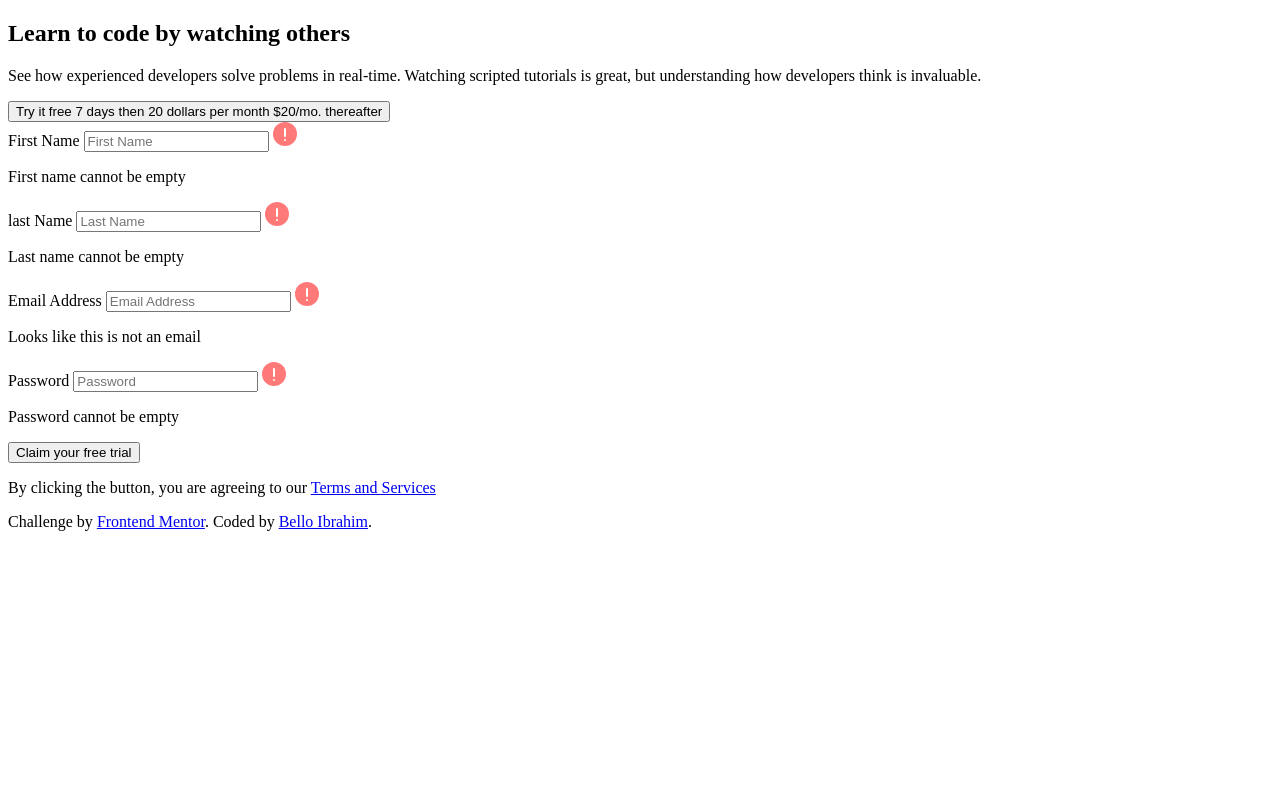
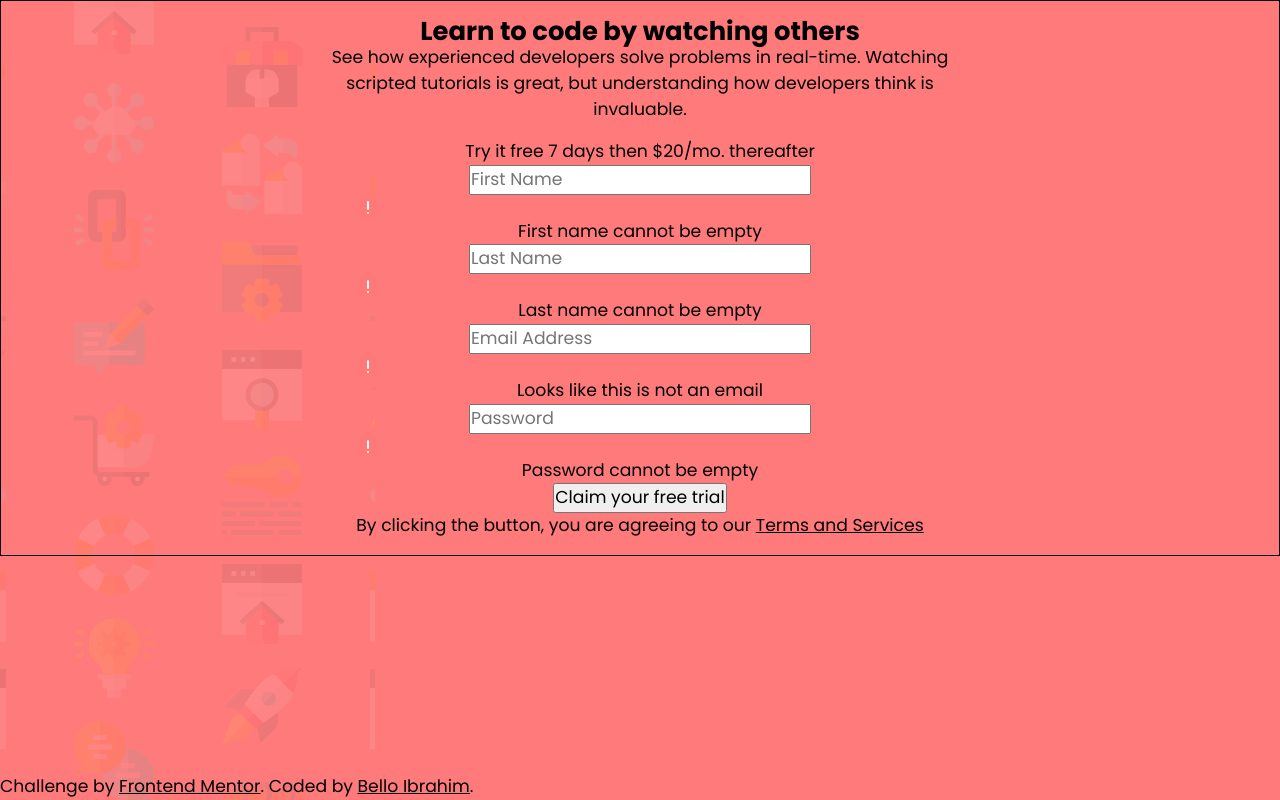
Before and after one commit to repro123/intro-with-form, a plain HTML site: page index.html in a window 1280 px wide. Drawn offline with Linux system fonts and the light colour scheme.

Commit message:
styling updated

```diff
--- a/index.html
+++ b/index.html
@@ -3,41 +3,45 @@
   <head>
     <meta charset="UTF-8" />
     <meta name="viewport" content="width=device-width, initial-scale=1.0" />
-    <!-- displays site properly based on user's device -->
-
     <link
       rel="icon"
       type="image/png"
       sizes="32x32"
       href="./images/favicon-32x32.png"
     />
-
+    <link rel="preconnect" href="https://fonts.googleapis.com" />
+    <link rel="preconnect" href="https://fonts.gstatic.com" crossorigin />
+    <link
+      href="https://fonts.googleapis.com/css2?family=Poppins:ital,wght@0,100;0,200;0,300;0,400;0,500;0,600;0,700;0,800;0,900;1,100;1,200;1,300;1,400;1,500;1,600;1,700;1,800;1,900&display=swap"
+      rel="stylesheet"
+    />
+    <link rel="stylesheet" href="./src/styles.css" />
     <title>Frontend Mentor | Intro component with sign up form</title>
   </head>
   <body>
     <main>
-      <div>
-        <section>
-          <h1>Learn to code by watching others</h1>
-          <p>
+      <div class="c-card-container">
+        <section class="section-one">
+          <h1 class="section-one__heading">Learn to code by watching others</h1>
+          <p class="section-one__paragraph">
             See how experienced developers solve problems in real-time. Watching
             scripted tutorials is great, but understanding how developers think
             is invaluable.
           </p>
         </section>
 
-        <section>
-          <button>
-            <span>Try it free 7 days</span>
+        <section class="section-two">
+          <p class="section-two__banner">
+            <span class="banner__bold">Try it free 7 days</span>
             <span
               >then <span class="sr-only">20 dollars per month</span>
               <span aria-hidden="true">$20/mo.</span> thereafter</span
             >
-          </button>
+          </p>
 
-          <form action="#">
-            <div>
-              <div>
+          <form action="#" class="form">
+            <div class="form__input-error-container">
+              <div class="input-container">
                 <label for="firstName" class="sr-only">First Name</label>
                 <input
                   type="text"
@@ -47,13 +51,15 @@
                   autocomplete="name"
                   placeholder="First Name"
                 />
-                <img src="./images/icon-error.svg" alt="" />
+                <img src="./images/icon-error.svg" alt="" class="error-icon" />
               </div>
-              <p aria-live="polite">First name cannot be empty</p>
+              <p aria-live="polite" class="error-text" id="firstNameError">
+                First name cannot be empty
+              </p>
             </div>
 
-            <div>
-              <div>
+            <div class="form__input-error-container">
+              <div class="input-container">
                 <label for="lastName" class="sr-only">last Name</label>
                 <input
                   type="text"
@@ -63,13 +69,15 @@
                   autocomplete="name"
                   placeholder="Last Name"
                 />
-                <img src="./images/icon-error.svg" alt="" />
+                <img src="./images/icon-error.svg" alt="" class="error-icon" />
               </div>
-              <p aria-live="polite">Last name cannot be empty</p>
+              <p aria-live="polite" class="error-text" id="lastNameError">
+                Last name cannot be empty
+              </p>
             </div>
 
-            <div>
-              <div>
+            <div class="form__input-error-container">
+              <div class="input-container">
                 <label for="email" class="sr-only">Email Address</label>
                 <input
                   type="email"
@@ -79,13 +87,15 @@
                   autocomplete="name"
                   placeholder="Email Address"
                 />
-                <img src="./images/icon-error.svg" alt="" />
+                <img src="./images/icon-error.svg" alt="" class="error-icon" />
               </div>
-              <p aria-live="polite">Looks like this is not an email</p>
+              <p aria-live="polite" class="error-text" id="emailError">
+                Looks like this is not an email
+              </p>
             </div>
 
-            <div>
-              <div>
+            <div class="form__input-error-container">
+              <div class="input-container">
                 <label for="firstName" class="sr-only">Password</label>
                 <input
                   type="password"
@@ -95,15 +105,17 @@
                   autocomplete="off"
                   placeholder="Password"
                 />
-                <img src="./images/icon-error.svg" alt="" />
+                <img src="./images/icon-error.svg" alt="" class="error-icon" />
               </div>
-              <p aria-live="polite">Password cannot be empty</p>
+              <p aria-live="polite" class="error-text" id="passwordError">
+                Password cannot be empty
+              </p>
             </div>
 
-            <button type="submit">Claim your free trial</button>
+            <button type="submit" id="submit">Claim your free trial</button>
           </form>
 
-          <p>
+          <p class="terms-service">
             By clicking the button, you are agreeing to our
             <a href="#">Terms and Services</a>
           </p>
--- /dev/null
+++ b/src/styles.css
@@ -0,0 +1,157 @@
+/* Box sizing rules */
+*,
+*::before,
+*::after {
+  box-sizing: border-box;
+  padding: 0;
+  margin: 0;
+}
+
+/* Prevent font size inflation */
+html {
+  -moz-text-size-adjust: none;
+  -webkit-text-size-adjust: none;
+  text-size-adjust: none;
+}
+
+/* Remove default margin in favour of better control in authored CSS */
+body,
+h1,
+h2,
+h3,
+h4,
+p,
+figure,
+blockquote,
+dl,
+dd {
+  margin-block-end: 0;
+}
+
+/* Remove list styles on ul, ol elements with a list role, which suggests default styling will be removed */
+ul[role="list"],
+ol[role="list"] {
+  list-style: none;
+}
+
+/* Set core body defaults */
+body {
+  min-height: 100vh;
+  line-height: 1.5;
+}
+
+/* Set shorter line heights on headings and interactive elements */
+h1,
+h2,
+h3,
+h4,
+button,
+input,
+label {
+  line-height: 1.1;
+}
+
+/* Balance text wrapping on headings */
+h1,
+h2,
+h3,
+h4 {
+  text-wrap: balance;
+}
+
+/* A elements that don't have a class get default styles */
+a:not([class]) {
+  text-decoration-skip-ink: auto;
+  color: currentColor;
+}
+
+/* Make images easier to work with */
+img,
+picture {
+  max-width: 100%;
+  display: block;
+}
+
+/* Inherit fonts for inputs and buttons */
+input,
+button,
+textarea,
+select {
+  font: inherit;
+}
+
+/* Make sure textareas without a rows attribute are not tiny */
+textarea:not([rows]) {
+  min-height: 10em;
+}
+
+/* Anything that has been anchored to should have extra scroll margin */
+:target {
+  scroll-margin-block: 5ex;
+}
+
+/* screen leaders only */
+.sr-only {
+  position: absolute;
+  width: 1px;
+  height: 1px;
+  padding: 0;
+  margin: -1px;
+  overflow: hidden;
+  clip: rect(0, 0, 0, 0);
+  white-space: nowrap;
+  border: 0;
+}
+
+/* defining variables */
+:root {
+  /* colors */
+  --clr-primary-red: hsl(0, 100%, 74%);
+  --clr-primary-green: hsl(154, 59%, 51%);
+  --clr-accent-blue: hsl(248, 32%, 49%);
+  --clr-neutral-dark-blue: hsl(249, 10%, 26%);
+  --clr-neutral-grayish-blue: hsl(246, 25%, 77%);
+
+  /* font weights */
+  --fw-400: 400;
+  --fw-500: 500;
+  --fw-600: 600;
+  --fw-700: 700;
+
+  /* font sizes */
+  --fs-paragraph: clamp(1rem, 0.692rem + 0.481vw, 1.125rem);
+}
+
+body {
+  background-color: var(--clr-primary-red);
+  font-family: "Poppins", sans-serif;
+  background-image: url(../images/bg-intro-mobile.png);
+  background-repeat: no-repeat;
+  display: flex;
+  flex-direction: column;
+  gap: 1rem;
+  font-size: var(--fs-paragraph);
+}
+
+main {
+  border: 1px solid;
+  width: 100%;
+  padding: 1rem;
+  display: flex;
+  align-items: center;
+  justify-content: center;
+}
+
+.c-card-container {
+  max-width: 42rem;
+  margin-inline: auto;
+  display: flex;
+  flex-direction: column;
+  align-items: center;
+  gap: 1rem;
+  text-align: center;
+}
+
+footer {
+  margin-top: auto;
+}
```
Also changed, not shown: src/index.js (added).
